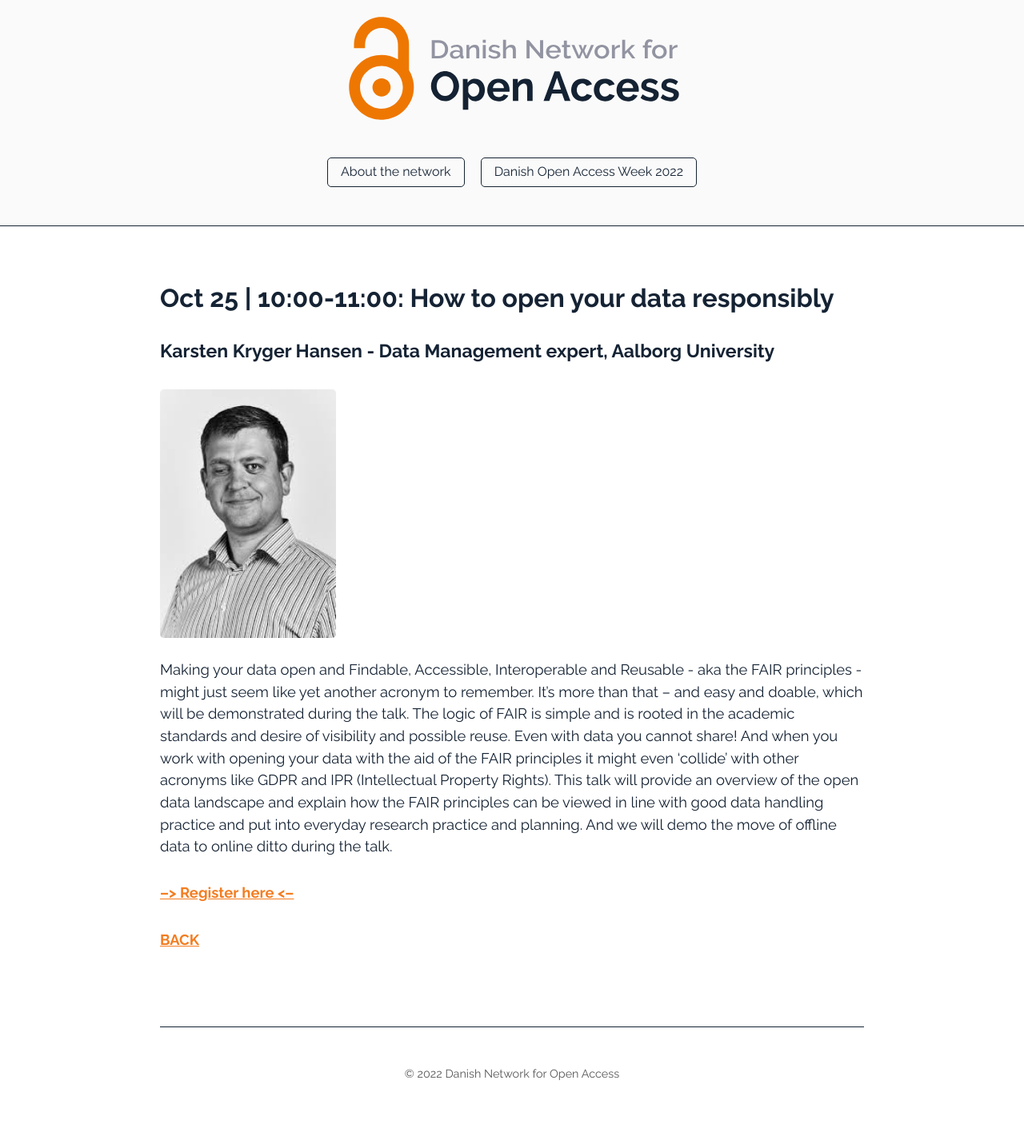
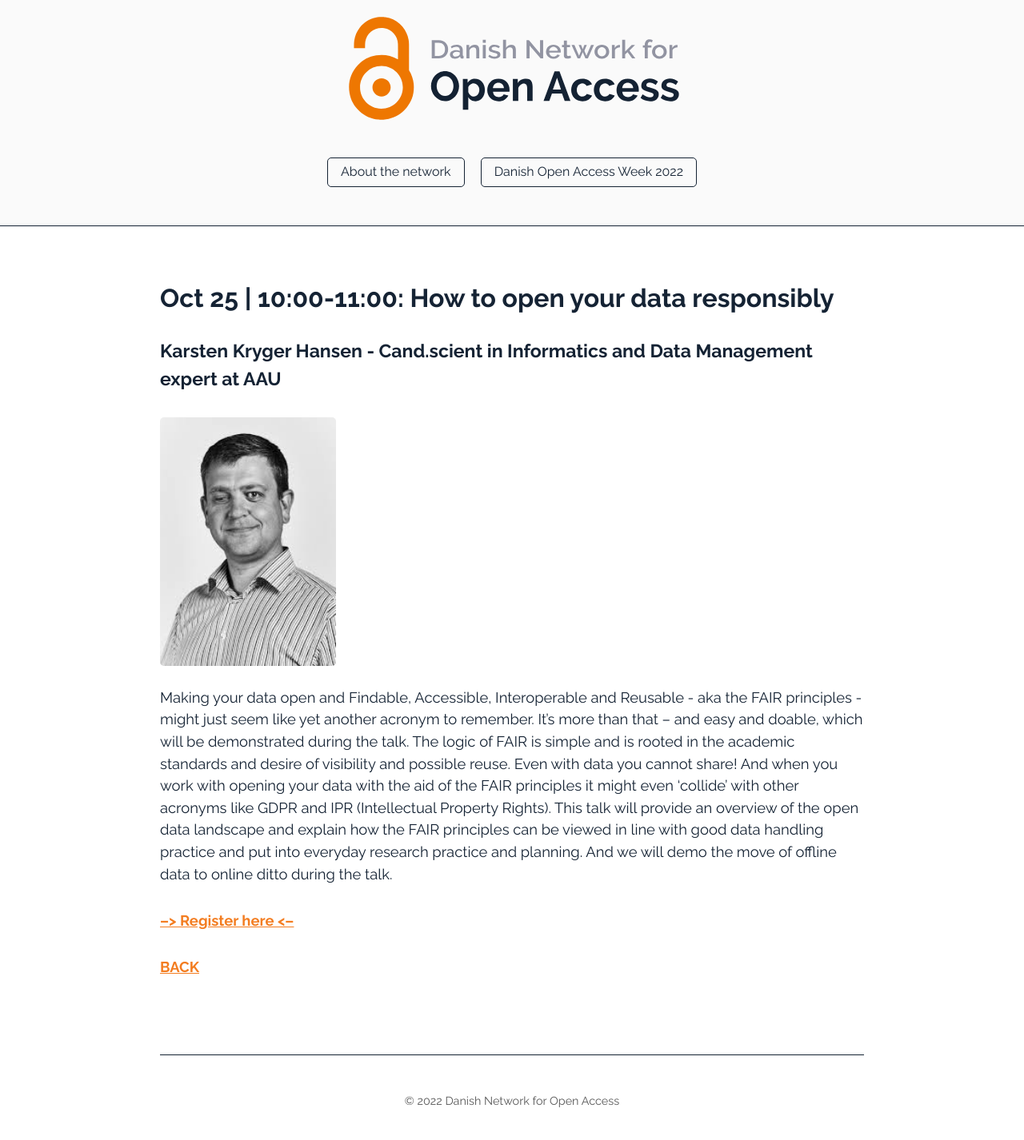
Before and after one commit to openaccess-dk/openaccess-dk.github.io, a Jekyll site: the page built from 01_thuesday.md, in a window 1280 px wide. Shown: the whole page at 80% size. Built offline with Jekyll 4.4.1, drawn with Linux system fonts in a browser that asks for light colours; before the commit the page ends 1392 px from its top, so only the background shows below that.

Commit message:
Update 01_thuesday.md

```diff
--- a/01_thuesday.md
+++ b/01_thuesday.md
@@ -6,7 +6,7 @@
 
 ### Oct 25 | 10:00-11:00: How to open your data responsibly
 
-#### Karsten Kryger Hansen - Data Management expert, Aalborg University
+#### Karsten Kryger Hansen - Cand.scient in Informatics and Data Management expert at AAU
 
 <img src="/images/images.jpg" alt="Karsten Kryger" style="height: 25%; width:25%;"/>
 
```
